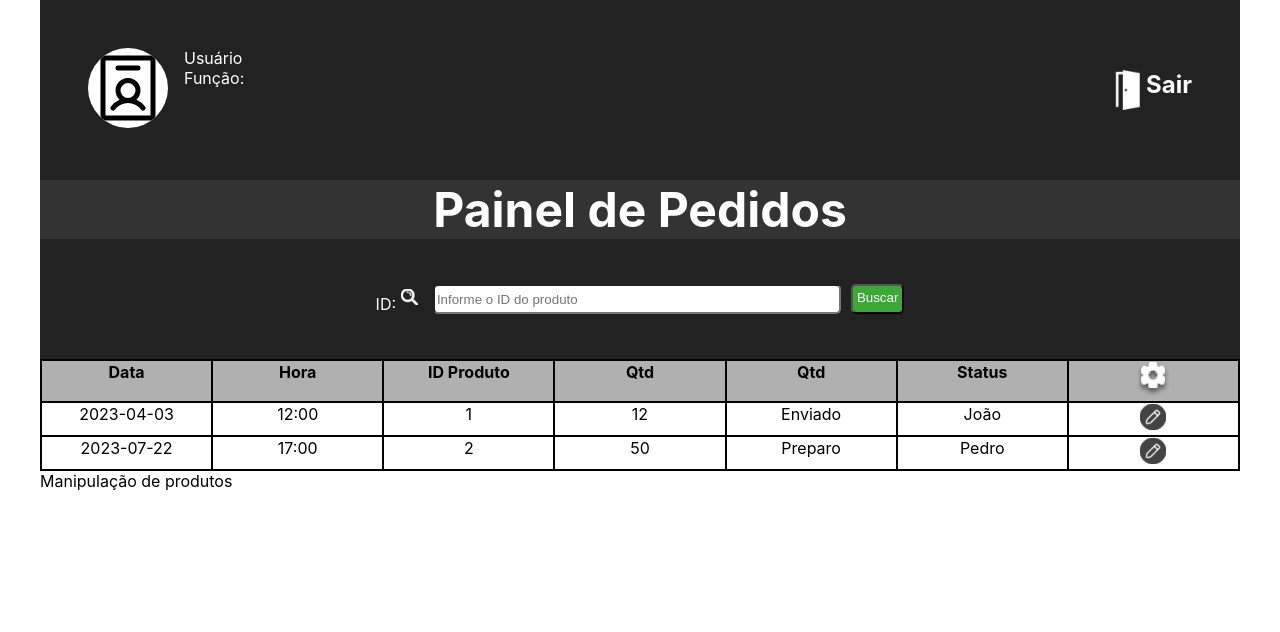
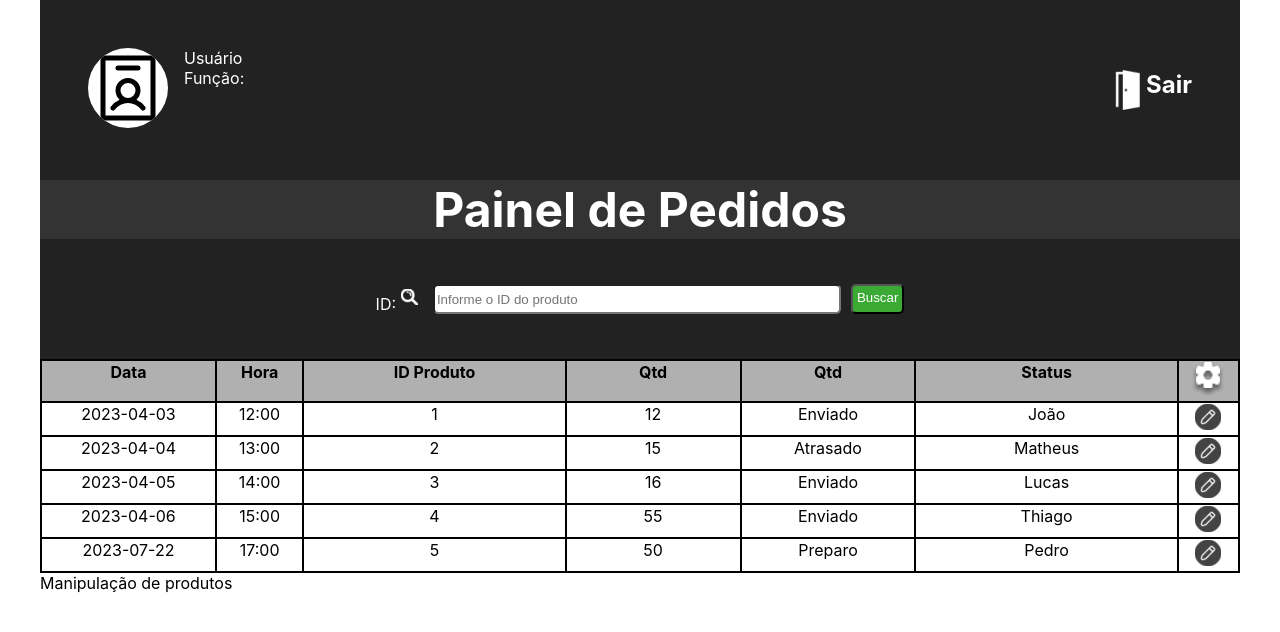
Before and after one commit to iniciativa-dev/nova-shopping-react-app, a React (Create React App) app: page /registers in a window 1280 px wide. Shown: the top 632 px of the page. Built offline with nearby package versions, Linux system fonts and the light colour scheme.

Commit message:
Updating table

```diff
--- a/src/Styles/Global.ts
+++ b/src/Styles/Global.ts
@@ -11,7 +11,6 @@ export default createGlobalStyle`
 
      --color-font-header: #fff;
 
-
 }
 
 `;
--- a/src/components/ProductItem/style.ts
+++ b/src/components/ProductItem/style.ts
@@ -3,6 +3,6 @@ import styled from 'styled-components';
 export const Container = styled.div`
 tr{
      display: grid;
-     grid-template-columns: repeat(7,1fr);
+     grid-template-columns: 2fr 1fr 3fr 2fr 2fr 3fr 0.7fr;
 }
 `;
--- a/src/components/ProductList/index.tsx
+++ b/src/components/ProductList/index.tsx
@@ -7,7 +7,10 @@ import config from '../../assets/images/config.svg'
 export const ProductList = () =>{
      const[list, setList] = useState<ListItem[]>([
           {id:1, date:'2023-04-03', amount:12, hour:'12:00',status:'Enviado',deliveryman:'João'},
-          {id:2, date:'2023-07-22', amount:50, hour:'17:00',status:'Preparo',deliveryman:'Pedro'}
+          {id:2, date:'2023-04-04', amount:15, hour:'13:00',status:'Atrasado',deliveryman:'Matheus'},
+          {id:3, date:'2023-04-05', amount:16, hour:'14:00',status:'Enviado',deliveryman:'Lucas'},
+          {id:4, date:'2023-04-06', amount:55, hour:'15:00',status:'Enviado',deliveryman:'Thiago'},
+          {id:5, date:'2023-07-22', amount:50, hour:'17:00',status:'Preparo',deliveryman:'Pedro'}
         ]);
      return (
           <C.Container>
--- a/src/components/ProductList/style.ts
+++ b/src/components/ProductList/style.ts
@@ -18,6 +18,6 @@ export const Container = styled.div`
 
      tr{
      display: grid;
-     grid-template-columns: repeat(7,1fr);
+     grid-template-columns: 2fr 1fr 3fr 2fr 2fr 3fr 0.7fr;
      }
 `;
```
